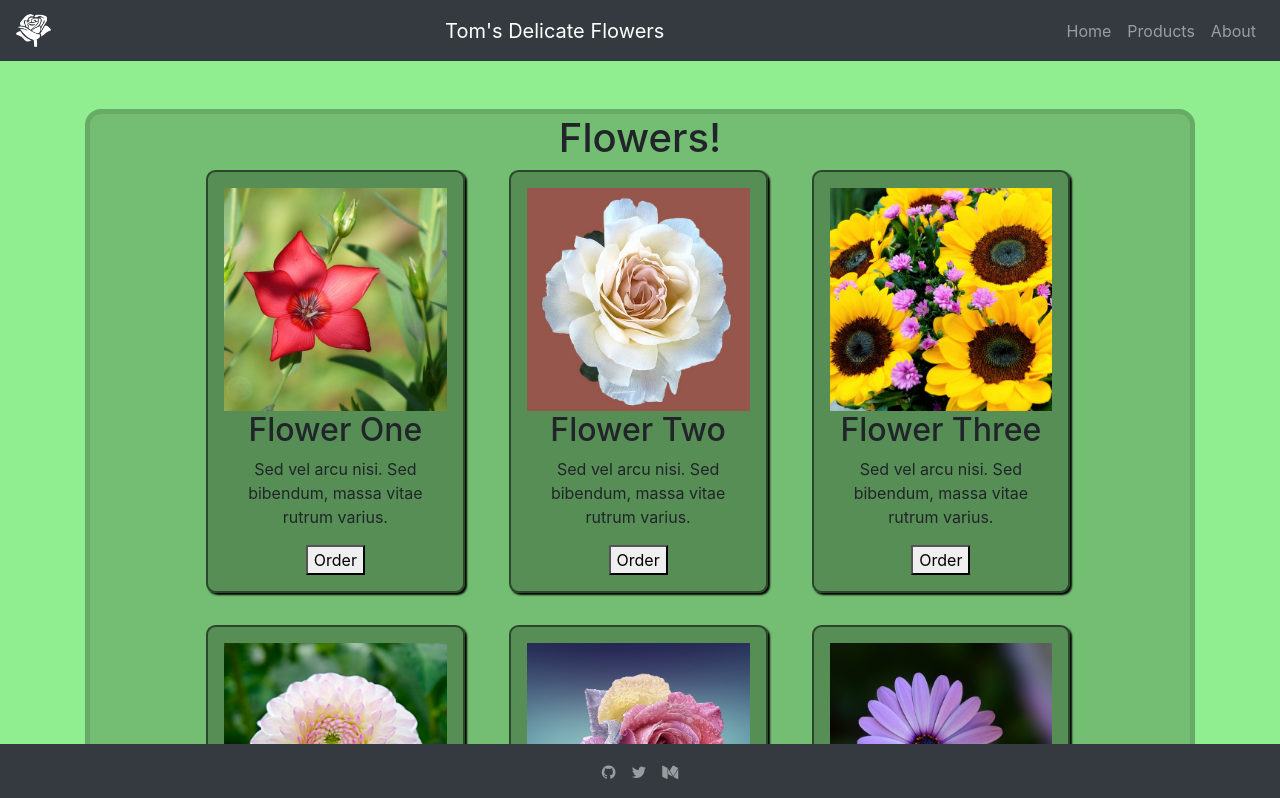
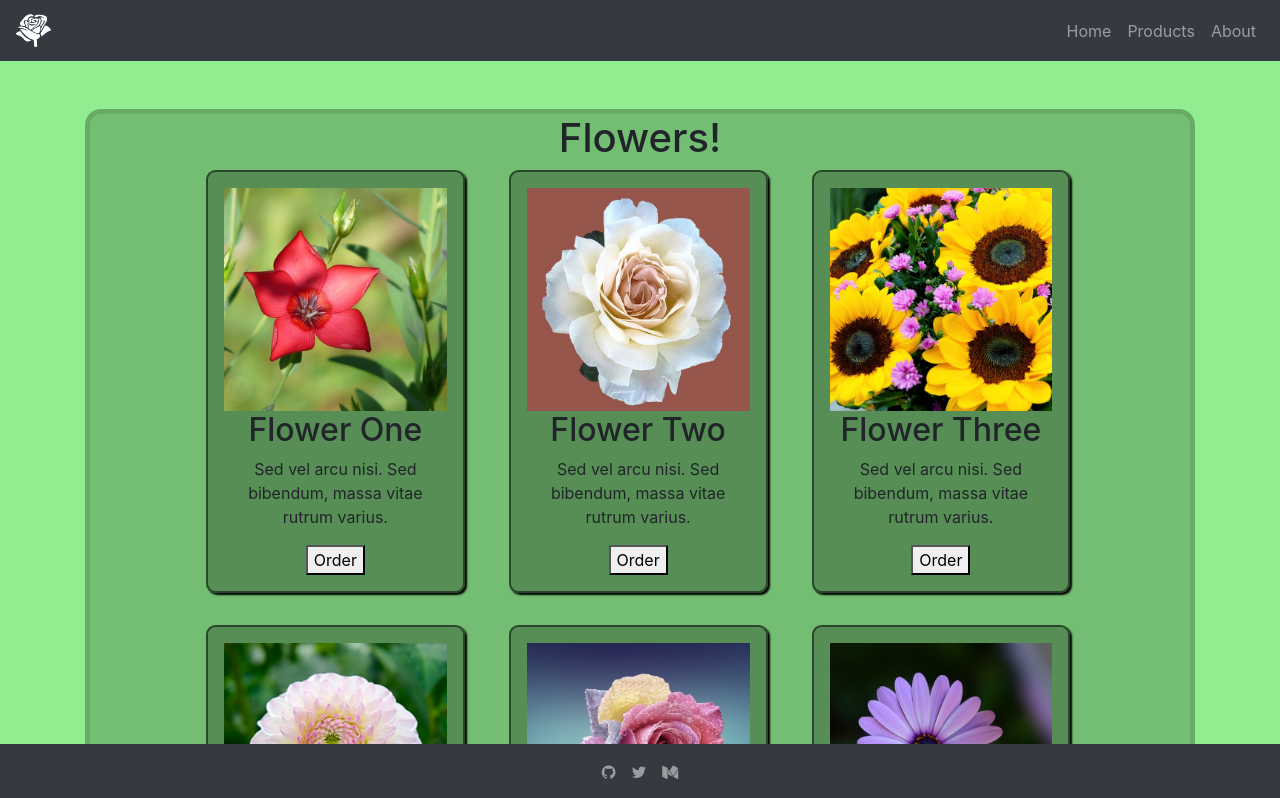
Before and after one commit to ESondgerath/gardenstore, an Angular app: page /products in a window 1280 px wide. Shown: the top 798 px of the page. Built offline with nearby package versions, Linux system fonts and the light colour scheme.

Commit message:
Navbar Text Fix

```diff
--- a/src/app/ui/navbar/navbar.component.html
+++ b/src/app/ui/navbar/navbar.component.html
@@ -1,6 +1,6 @@
 <nav class="navbar navbar-dark bg-dark mb-5">
   <a class="navbar-brand" href="/" mr-auto><img class="image" src="../../../assets/rose.png"></a>
-  <a class="navbar-brand" href="/" mr-auto>Tom's Delicate Flowers</a>
+  <!-- <a class="navbar-brand" href="/" mr-auto>Tom's Delicate Flowers</a> -->
   <div class="navbar-expand">
     <div class="navbar-nav">
       <a class="nav-item nav-link" href="/home">Home</a>
```
